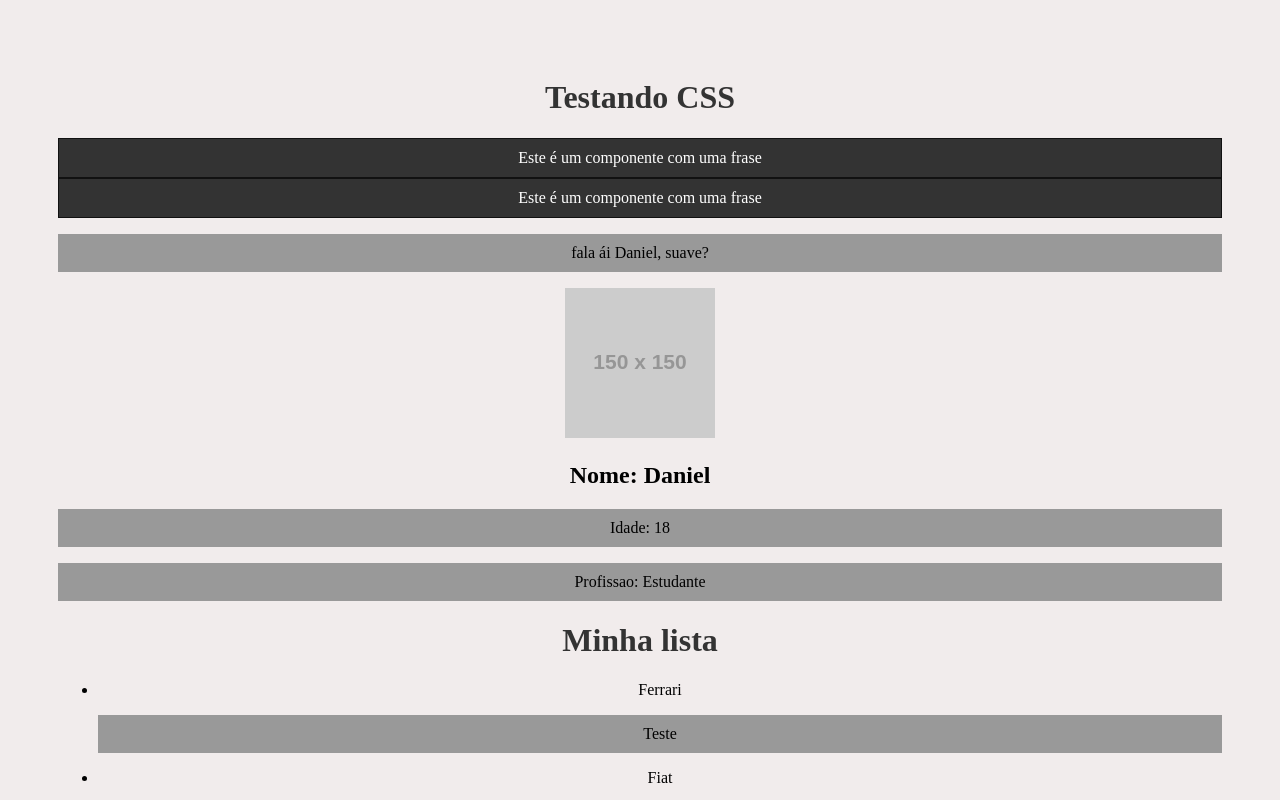
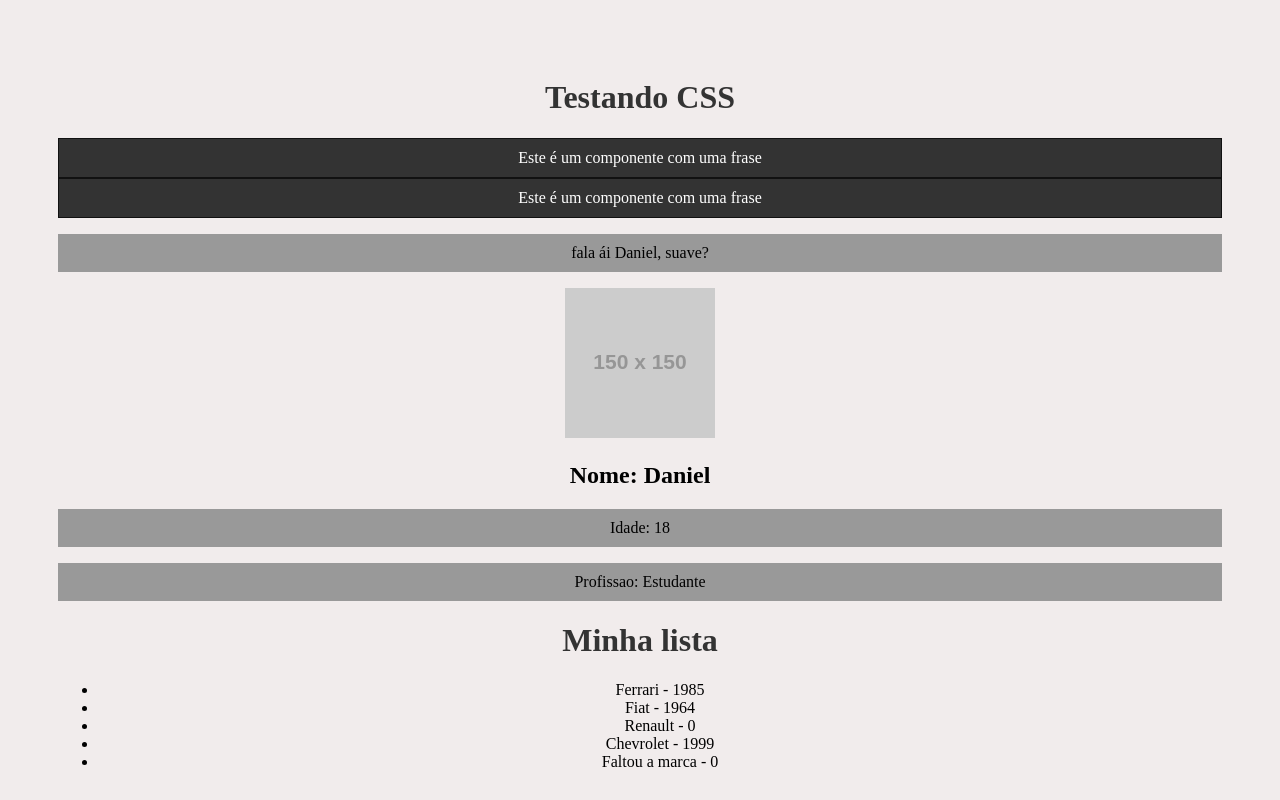
Before and after one commit to daniel23github/react, a React (Create React App) app in the folder meu-projeto/: page / in a window 1280 px wide. Shown: the top 800 px of the page. Built offline with nearby package versions, Linux system fonts and the light colour scheme; the HTML template or start-up script is replaced by a standard one.

Commit message:
propTypes e defaultProps

```diff
--- a/meu-projeto/src/components/Item.js
+++ b/meu-projeto/src/components/Item.js
@@ -1,10 +1,21 @@
-function Item(props) {
+import PropTypes from 'prop-types'
+
+function Item({marca, ano_lancamento}) {
     return (
         <>
-            <li>{props.marca}</li>
-            <p>Teste</p>
+            <li>{marca} - {ano_lancamento}</li>
         </>
     )
 }
 
+Item.propTypes = {
+    marca: PropTypes.string.isRequired,
+    ano_lancamento: PropTypes.number,
+}
+
+Item.defaultProps = {
+    marca: 'Faltou a marca',
+    ano_lancamento: '0'
+}
+
 export default Item
--- a/meu-projeto/src/components/List.js
+++ b/meu-projeto/src/components/List.js
@@ -5,9 +5,11 @@
         <>
             <h1>Minha lista</h1>
             <ul>
-                <Item marca="Ferrari"/>
-                <Item marca="Fiat"/>
+                <Item marca="Ferrari" ano_lancamento={1985}/>
+                <Item marca="Fiat" ano_lancamento={1964}/>
                 <Item marca="Renault"/>
+                <Item marca="Chevrolet" ano_lancamento={1999}/>
+                <Item/>
             </ul>
         </>
     )
```
